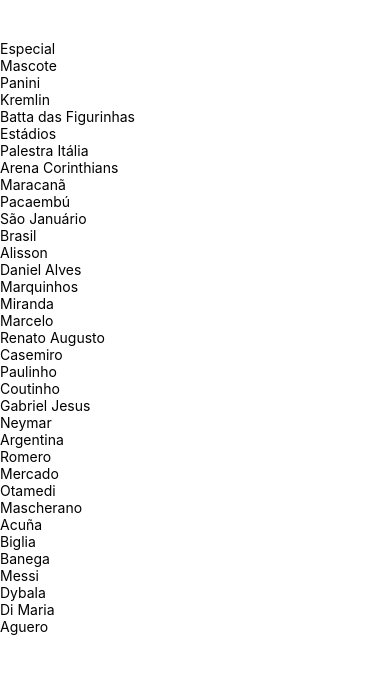
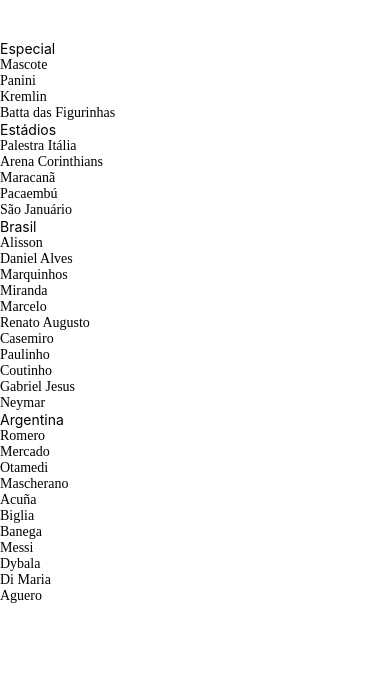
Before and after one commit to leonardocarvalho/AllTheStickers, a React Native app: screen / in a window 390 px wide. Shown: the top 674 px of the page. Built offline with nearby package versions, Linux system fonts and the light colour scheme.

Commit message:
Adding Rubik font and F8StyleSheet

```diff
--- a/js/components/Home.js
+++ b/js/components/Home.js
@@ -1,8 +1,8 @@
-
 import React from 'react';
 import { View, Text, TouchableOpacity, SectionList } from 'react-native';
 import { connect } from 'react-redux';
 
+import StyleSheet from '../helpers/F8StyleSheet';
 import { addSticker }  from '../actions';
 import { _ } from 'lodash';
 
@@ -13,7 +13,7 @@
     console.log("------------ this.sticker", this.props);
     return (
       <View>
-        <Text>{this.props.sticker.name}</Text>
+        <Text style={styles.text}>{this.props.sticker.name}</Text>
       </View>
     )
   }
@@ -54,7 +54,6 @@
           renderItem={this.renderStickerSection}
           renderSectionHeader={this.renderSectionTitle}
           sections={stickersSections} />
-
       </View>
     );
   }
@@ -65,3 +64,9 @@
 });
 
 export default connect(mapStateToProps, { addSticker })(Home);
+
+const styles = StyleSheet.create({
+  text: {
+    fontFamily: 'Rubik-Bold',
+  }
+});
--- /dev/null
+++ b/js/helpers/F8StyleSheet.js
@@ -0,0 +1,49 @@
+/** Modified
+  now module export object with create, like react-native StyleSheet
+*/
+/**
+ * Copyright 2016 Facebook, Inc.
+ *
+ * You are hereby granted a non-exclusive, worldwide, royalty-free license to
+ * use, copy, modify, and distribute this software in source code or binary
+ * form for use in connection with the web services and APIs provided by
+ * Facebook.
+ *
+ * As with any software that integrates with the Facebook platform, your use
+ * of this software is subject to the Facebook Developer Principles and
+ * Policies [http://developers.facebook.com/policy/]. This copyright notice
+ * shall be included in all copies or substantial portions of the software.
+ *
+ * THE SOFTWARE IS PROVIDED "AS IS", WITHOUT WARRANTY OF ANY KIND, EXPRESS OR
+ * IMPLIED, INCLUDING BUT NOT LIMITED TO THE WARRANTIES OF MERCHANTABILITY,
+ * FITNESS FOR A PARTICULAR PURPOSE AND NONINFRINGEMENT. IN NO EVENT SHALL
+ * THE AUTHORS OR COPYRIGHT HOLDERS BE LIABLE FOR ANY CLAIM, DAMAGES OR OTHER
+ * LIABILITY, WHETHER IN AN ACTION OF CONTRACT, TORT OR OTHERWISE, ARISING
+ * FROM, OUT OF OR IN CONNECTION WITH THE SOFTWARE OR THE USE OR OTHER
+ * DEALINGS IN THE SOFTWARE
+ *
+ * @providesModule F8StyleSheet
+ * @flow
+ */
+
+'use strict';
+
+import { StyleSheet, Platform } from 'react-native';
+
+export function create(styles: Object): {[name: string]: number} {
+  const platformStyles = {};
+  Object.keys(styles).forEach((name) => {
+    let { ios, android, ...style } = { ...styles[name] };
+    if (ios && Platform.OS === 'ios') {
+      style = { ...style, ...ios };
+    }
+    if (android && Platform.OS === 'android') {
+      style = { ...style, ...android };
+    }
+    platformStyles[name] = style;
+  });
+  return StyleSheet.create(platformStyles);
+}
+
+
+export default { ...StyleSheet, create };
```
Also changed, not shown: 12 other files (tests, documents, lock files or other folders).
